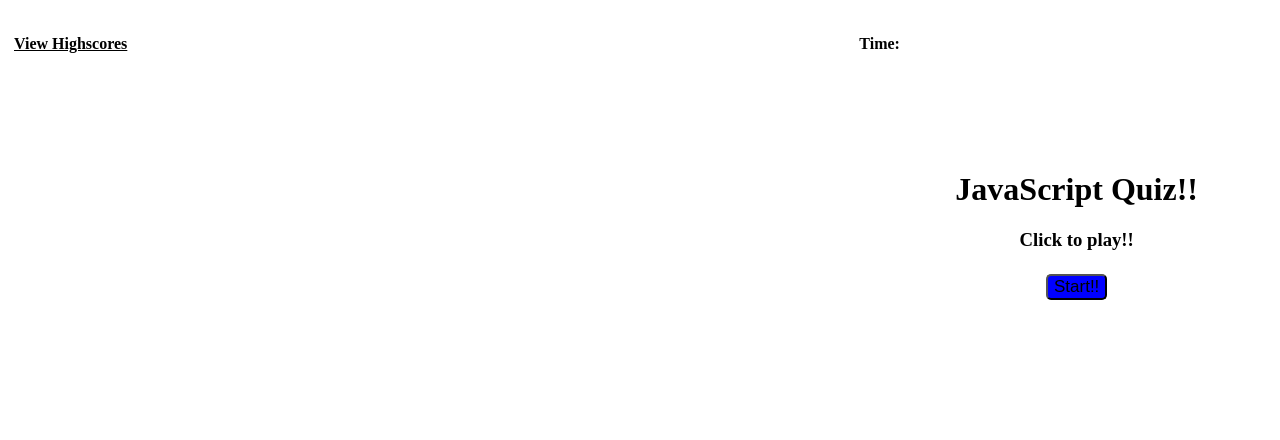
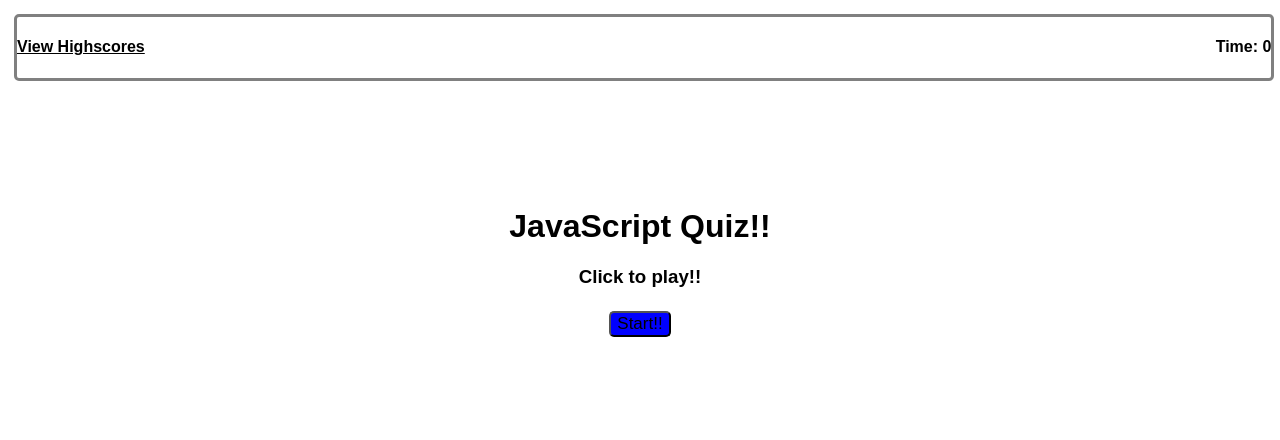
Before and after one commit to Greg15323/Timed_quiz_of_the_century, a plain HTML site: page index.html in a window 1280 px wide. Drawn offline with Linux system fonts and the light colour scheme.

Commit message:
fixed nav bar and css edit

```diff
--- a/index.html
+++ b/index.html
@@ -12,7 +12,7 @@
             <a onclick="getScore()" href="#"><h4 >View Highscores</h4></a>
         </div>
         <div class="right">
-            <h4>Time: <span id="timeLeft>0</span></h4>
+            <h4>Time: <span id="timeLeft">0</span></h4>
         </div>
     </div>
     <div id="quiz">
--- a/style.css
+++ b/style.css
@@ -10,14 +10,14 @@
     display: block;
     background-color:white;
     display:inline-block;
-    width: 100vw;
-    border: 5px;
+    width: 98vw;
+    border: 3px solid grey;
     border-radius: 5px;
     margin: 6px;
 }
 
 body {
-    font-family: ;
+    font-family: sans-serif;
     background-color: white;
 }
 
@@ -40,7 +40,7 @@ button {
     background-color: blue;
     color: black;
     border-radius: 5px;
-    padding: 10px, 8px, 10px, 8px;
+    padding: 10px, 16px, 10px, 16px;
     font-size: 17px;
     font-family: ;
     margin: 4px;
@@ -52,5 +52,5 @@ button:hover {
 }
 
 #quiz {
-    text-align: ;
+    text-align: center;
 }
```
